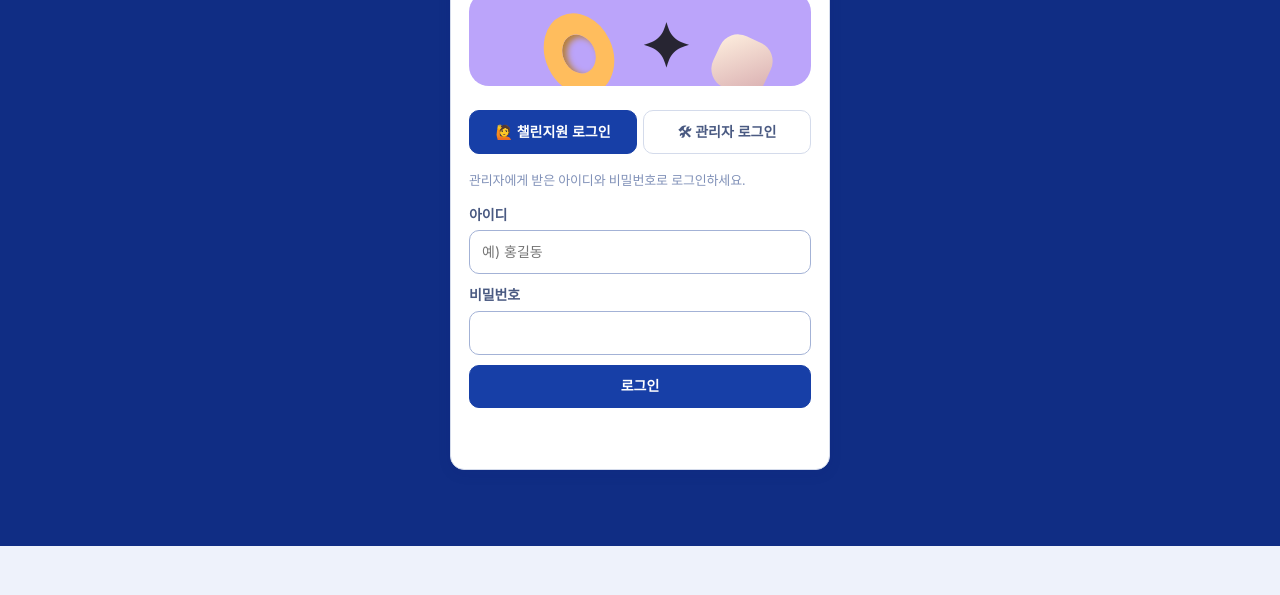
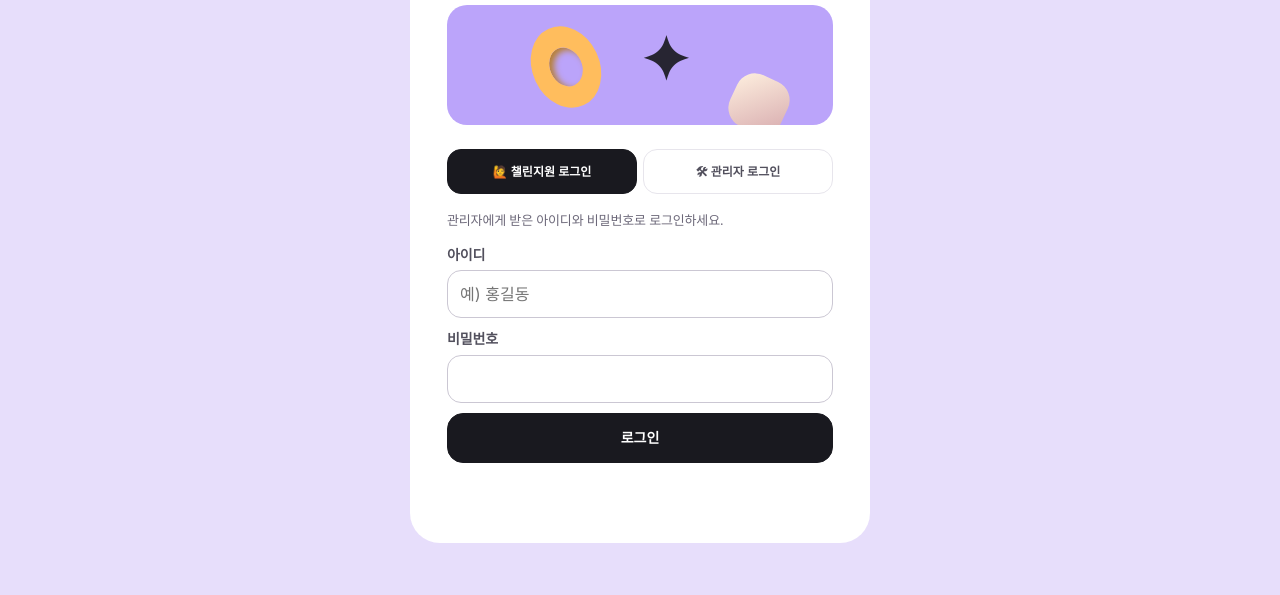
Before and after one commit to hyj901009-blip/261009_challenge_manage, a website with bundled scripts: page index.html in a window 1280 px wide. Shown: the part 254-849 px from the top of the page. Before the commit the page ends 800 px from the top, so only its background shows below. Built offline with nearby package versions, Linux system fonts and the light colour scheme; no server answers; a web font is replaced by a local one.

Commit message:
Apply pastel theme and shared card styling on desktop

```diff
--- a/css/style.css
+++ b/css/style.css
@@ -1,56 +1,17 @@
-/* 블로그 챌린지 — 공통 스타일 (참고: 퍼스널메이커스 독서 챌린지의 네이비/옐로우 톤) */
+/* 블로그 챌린지 — 라벤더와 파스텔 공통 테마 */
 :root {
-  --bg: #eef2fb;
-  --header: #102d84;
-  --header-text: #ffffff;
-  --surface: #ffffff;
-  --surface-2: #f3f6fd;
-  --border: #d4dbeb;
-  --border-strong: #a3b2d6;
-  --text: #0d1b40;
-  --text-dim: #4a5a82;
-  --text-faint: #8091b8;
-  --accent: #173fa7;
-  --accent-text: #ffffff;
-  --highlight: #ffe600;
-  --ok: #0a8a55;
-  --ok-soft: #e2f6ec;
-  --bad: #d22c2c;
-  --bad-soft: #fde9e9;
-  --warn: #b97f00;
-  --warn-soft: #fff5d6;
-  --info: #0b5fcf;
-  --info-soft: #e6f0ff;
-  --radius: 14px;
-  --shadow: 0 4px 14px rgba(0, 28, 120, 0.08);
+  color-scheme: light;
+    --bg: #f7f7f5; --header: #f7f7f5; --header-text: #19191f;
+    --surface: #fff; --surface-2: #f1f0f5; --border: #e7e5ec; --border-strong: #cbc7d3;
+    --text: #19191f; --text-dim: #52505d; --text-faint: #6c6879;
+    --accent: #19191f; --accent-text: #fff; --highlight: #e0d4ff;
+    --ok: #247052; --ok-soft: #e2f2e8; --bad: #ad343f; --bad-soft: #fae5e8;
+    --warn: #815600; --warn-soft: #fff1d6; --info: #6241a5; --info-soft: #eee7fb;
+    --radius: 24px; --shadow: none;
   --font: 'Pretendard Variable', 'Pretendard', -apple-system, BlinkMacSystemFont, 'Apple SD Gothic Neo',
     'Segoe UI', Roboto, 'Noto Sans KR', 'Malgun Gothic', sans-serif;
 }
 
-@media (prefers-color-scheme: dark) {
-  :root {
-    --bg: #050d2a;
-    --header: #0a163a;
-    --surface: #0c1a44;
-    --surface-2: #122354;
-    --border: #1f3570;
-    --border-strong: #2f4d98;
-    --text: #f3f6ff;
-    --text-dim: #a3b6e6;
-    --text-faint: #6c81b8;
-    --accent: #ffe600;
-    --accent-text: #0a1650;
-    --ok: #4cd995;
-    --ok-soft: #0d3824;
-    --bad: #ff7272;
-    --bad-soft: #421616;
-    --warn: #ffd24c;
-    --warn-soft: #3d310d;
-    --info: #5aa8ff;
-    --info-soft: #0f2b4c;
-    --shadow: 0 4px 20px rgba(0, 0, 0, 0.4);
-  }
-}
 
 * { box-sizing: border-box; }
 [hidden] { display: none !important; }
@@ -255,7 +216,6 @@ details.fold > summary { cursor: pointer; color: var(--text-dim); font-weight: 6
 .art-block { width: 92px; height: 85px; border-radius: 29px; top: 67px; left: 6px; transform: rotate(-19deg); background: linear-gradient(135deg,#5b6562,#20272a); box-shadow: 10px 16px 18px #4d397d40; }
 .art-orb { width: 74px; height: 74px; border-radius: 25px; right: 0; bottom: 4px; transform: rotate(20deg); background: linear-gradient(135deg,#ffe6d9,#c19fa2); box-shadow: 8px 10px 12px #513c7540; }
 .art-spark { left: 8px; top: 3px; font-size: 34px; color: #fff2ac; }
-.mobile-dock { display: none; }
 .login-intro { margin: 18px 0; font-size: 25px; line-height: 1.4; letter-spacing: -.05em; }
 .login-art { position: relative; height: 94px; margin-bottom: 24px; border-radius: 20px; background: #bba4fa; overflow: hidden; }
 .login-art i { position: absolute; width: 84px; height: 84px; border: 22px solid #ffbd5d; border-radius: 50%; left: 20%; top: 20px; transform: rotate(-25deg) scaleX(.8); box-shadow: inset 4px 4px 7px #b77f31; }
@@ -265,38 +225,14 @@ details.fold > summary { cursor: pointer; color: var(--text-dim); font-weight: 6
 .seg input { display: inline-block; width: 14px; height: 14px; accent-color: var(--accent); }
 .seg label:focus-within { outline: 2px solid var(--info); outline-offset: -3px; }
 
-@media (max-width: 700px) {
-  :root {
-    color-scheme: light;
-    --bg: #f7f7f5; --header: #f7f7f5; --header-text: #19191f;
-    --surface: #fff; --surface-2: #f1f0f5; --border: #e7e5ec; --border-strong: #cbc7d3;
-    --text: #19191f; --text-dim: #52505d; --text-faint: #6c6879;
-    --accent: #19191f; --accent-text: #fff; --highlight: #e0d4ff;
-    --ok: #247052; --ok-soft: #e2f2e8; --bad: #ad343f; --bad-soft: #fae5e8;
-    --warn: #815600; --warn-soft: #fff1d6; --info: #6241a5; --info-soft: #eee7fb;
-    --radius: 24px; --shadow: none;
-  }
-  .top { position: relative; padding-top: env(safe-area-inset-top); }
-  .top-in { padding: 22px 20px 14px; gap: 10px; }
-  .top h1 { font-size: 16px; letter-spacing: -.04em; }
-  .top h1 .tag { display: inline-block; font-size: 10px; border-radius: 20px; }
-  .top .who { font-size: 12px; }
+/* Shared appearance at every viewport width. */
 .top .btn { color: var(--text); background: #fff; border-color: var(--border); border-radius: 20px; }
-  .wrap { padding: 14px 18px 36px; }
 .member-page .wrap { padding-bottom: calc(118px + env(safe-area-inset-bottom)); }
 .card { padding: 20px 18px; margin-bottom: 18px; border-color: transparent; }
 .card h2 { font-size: 18px; letter-spacing: -.035em; gap: 10px; }
-  .card h2 .right { font-size: 12px; }
-  .grid2, .grid3 { min-width: 0; gap: 12px; }
 .grid2 > *, .grid3 > * { min-width: 0; }
-  .challenge-hero { min-height: 226px; padding: 24px 20px; margin-bottom: 22px; }
-  .hero-copy { max-width: 78%; }
-  .hero-copy h2 { font-size: clamp(27px, 7.5vw, 36px); }
-  .hero-copy p { max-width: 170px; font-size: 12px; }
-  .hero-art { right: -24px; top: 30px; transform: scale(.78); transform-origin: right center; }
 #progressCard { background: transparent; padding: 0; }
 #progressCard > h2 { margin-bottom: 16px; }
-  .tiles { grid-template-columns: repeat(2,minmax(0,1fr)); gap: 10px; }
 .tile { min-width: 0; min-height: 100px; border: 0; border-radius: 22px; padding: 16px; background: #ffcc80; }
 .tile:nth-child(4n+2) { background: #bad5fb; }
 .tile:nth-child(4n+3) { background: #dfcffb; }
@@ -305,25 +241,16 @@ details.fold > summary { cursor: pointer; color: var(--text-dim); font-weight: 6
 .tile .val { margin-top: 10px; font-size: 29px; letter-spacing: -.05em; }
 .prog { border: 0; background: #fff; border-radius: 20px; padding: 16px; }
 .bar { height: 7px; }
-  .strip { grid-template-columns: repeat(7,minmax(0,1fr)); gap: 6px; }
-  .cell { border-radius: 14px; font-size: 12px; }
-  .legend { gap: 10px; font-size: 11px; margin: 12px 0 18px; }
 .write-card { background: #fff0d9; }
 .feedback-card { background: #e8efff; }
 input[type='text'], input[type='password'], input[type='url'], input[type='date'], input[type='number'], select, textarea { font-size: 16px; min-height: 48px; border-radius: 14px; }
 .btn, .btn.sm, .tabs button, .react-btn { min-height: 44px; }
 .btn { border-radius: 16px; }
 .btn.block { min-height: 50px; }
-  .seg { display: flex; flex-wrap: wrap; border-radius: 14px; }
-  .seg label { flex: 1; padding: 12px 10px; font-size: 13px; text-align: center; }
-  .tabs { flex-wrap: nowrap; overflow-x: auto; padding: 4px 0 10px; }
-  .tabs button { flex-shrink: 0; }
 .post { border-radius: 18px; padding: 16px; }
-  .list-scroll { max-height: none !important; overflow: visible; padding-right: 0; }
 .login-wrap { min-height: 100svh; background: #e7defb; padding: 28px 18px; }
 .login-card { max-width: 420px; padding: 28px 24px; border-radius: 30px; }
 .login-card h1 { font-size: 20px; margin-top: 10px; }
-  .login-tabs { display: grid; overflow: visible; padding: 0; gap: 6px; }
 .login-tabs button { padding: 12px 4px; font-size: 12px; border-radius: 14px; }
 .login-card .eyebrow { color: #70569b; }
 .mobile-dock { display: flex; position: fixed; z-index: 30; bottom: calc(14px + env(safe-area-inset-bottom)); left: 50%; transform: translateX(-50%); width: calc(100% - 36px); max-width: 420px; padding: 8px; gap: 4px; border-radius: 40px; background: #16161f; box-shadow: 0 10px 30px #19162226; }
@@ -331,6 +258,52 @@ details.fold > summary { cursor: pointer; color: var(--text-dim); font-weight: 6
 .mobile-dock a:hover, .mobile-dock a:focus-visible { background: #fff; color: #19191f; }
 .mobile-dock svg { width: 21px; height: 21px; }
 .member-page .toast { bottom: calc(100px + env(safe-area-inset-bottom)); }
+
+@media (max-width: 700px) {
+  .top { position: relative; padding-top: env(safe-area-inset-top); }
+  .top-in { padding: 22px 20px 14px; gap: 10px; }
+  .top h1 { font-size: 16px; letter-spacing: -.04em; }
+  .top h1 .tag { display: inline-block; font-size: 10px; border-radius: 20px; }
+  .top .who { font-size: 12px; }
+  .wrap { padding: 14px 18px 36px; }
+  .card h2 .right { font-size: 12px; }
+  .grid2, .grid3 { min-width: 0; gap: 12px; }
+  .challenge-hero { min-height: 226px; padding: 24px 20px; margin-bottom: 22px; }
+  .hero-copy { max-width: 78%; }
+  .hero-copy h2 { font-size: clamp(27px, 7.5vw, 36px); }
+  .hero-copy p { max-width: 170px; font-size: 12px; }
+  .hero-art { right: -24px; top: 30px; transform: scale(.78); transform-origin: right center; }
+  .tiles { grid-template-columns: repeat(2,minmax(0,1fr)); gap: 10px; }
+  .strip { grid-template-columns: repeat(7,minmax(0,1fr)); gap: 6px; }
+  .cell { border-radius: 14px; font-size: 12px; }
+  .legend { gap: 10px; font-size: 11px; margin: 12px 0 18px; }
+  .seg { display: flex; flex-wrap: wrap; border-radius: 14px; }
+  .seg label { flex: 1; padding: 12px 10px; font-size: 13px; text-align: center; }
+  .tabs { flex-wrap: nowrap; overflow-x: auto; padding: 4px 0 10px; }
+  .tabs button { flex-shrink: 0; }
+  .list-scroll { max-height: none !important; overflow: visible; padding-right: 0; }
+  .login-tabs { display: grid; overflow: visible; padding: 0; gap: 6px; }
   #main, #writePost, #feedback, #myPosts { scroll-margin-top: 20px; }
 }
 @media (prefers-reduced-motion: no-preference) { html { scroll-behavior: smooth; } }
+
+@media (min-width: 701px) {
+  .top { border-bottom: 1px solid var(--border); }
+  .top-in { padding: 20px 24px; }
+  .top h1 .tag { color: var(--text); border-radius: 999px; }
+  .wrap { padding: 28px 24px 60px; }
+  .card { padding: 26px; margin-bottom: 24px; }
+  .grid2 { gap: 24px; }
+  .challenge-hero { padding: 36px 40px; min-height: 280px; }
+  .hero-copy { max-width: 65%; }
+  .hero-copy h2 { font-size: 44px; }
+  .hero-art { right: 60px; top: 40px; transform: scale(1.15); }
+  .tile { padding: 22px; min-height: 116px; }
+  .cell { border-radius: 10px; }
+  .login-card { padding: 36px; max-width: 460px; }
+  .login-card h1 { font-size: 24px; }
+  .login-intro { font-size: 30px; }
+  .login-art { height: 120px; }
+  .mobile-dock { max-width: 480px; }
+  #main, #writePost, #feedback, #myPosts { scroll-margin-top: 110px; }
+}
```
Lines whose indentation alone changed are shown as unchanged.
